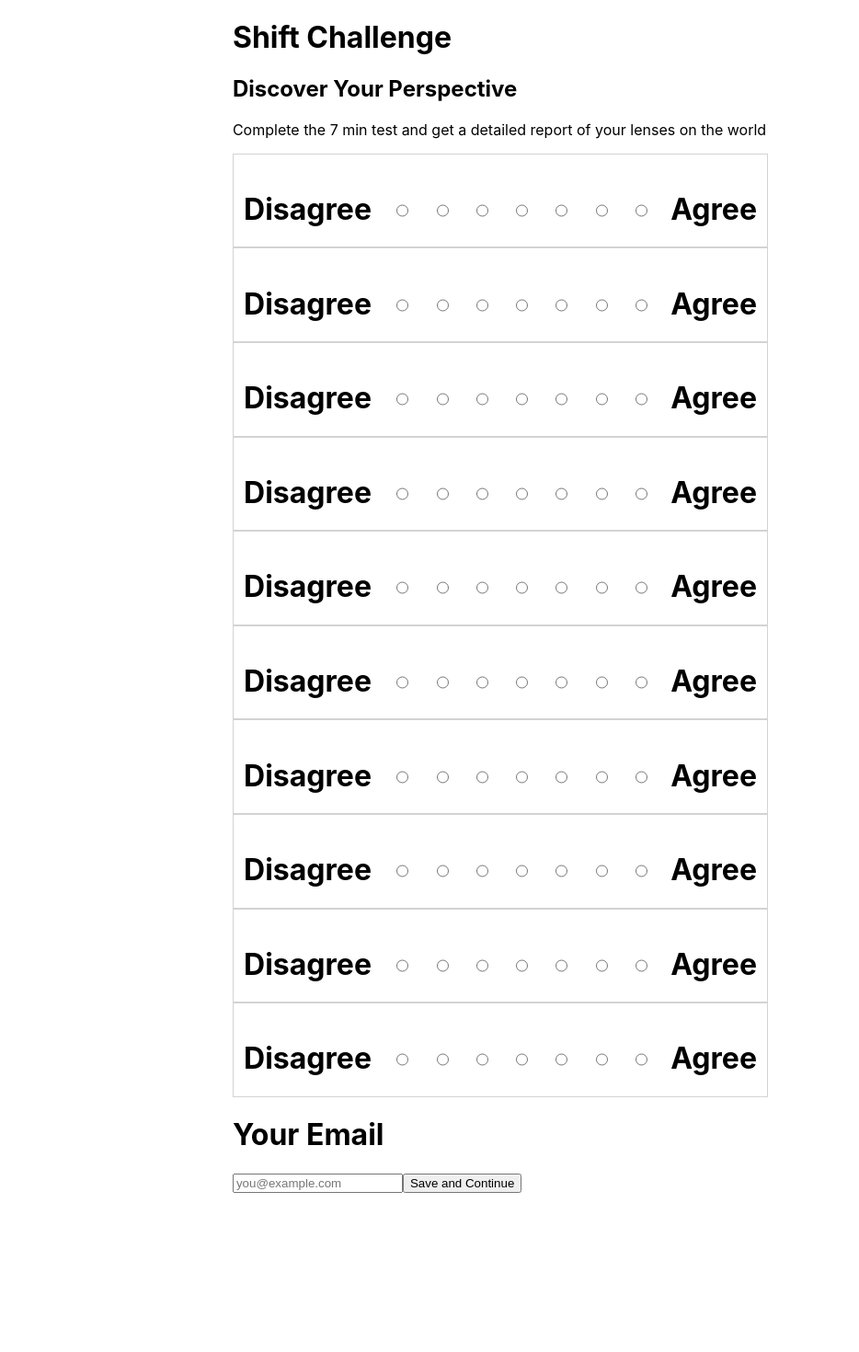
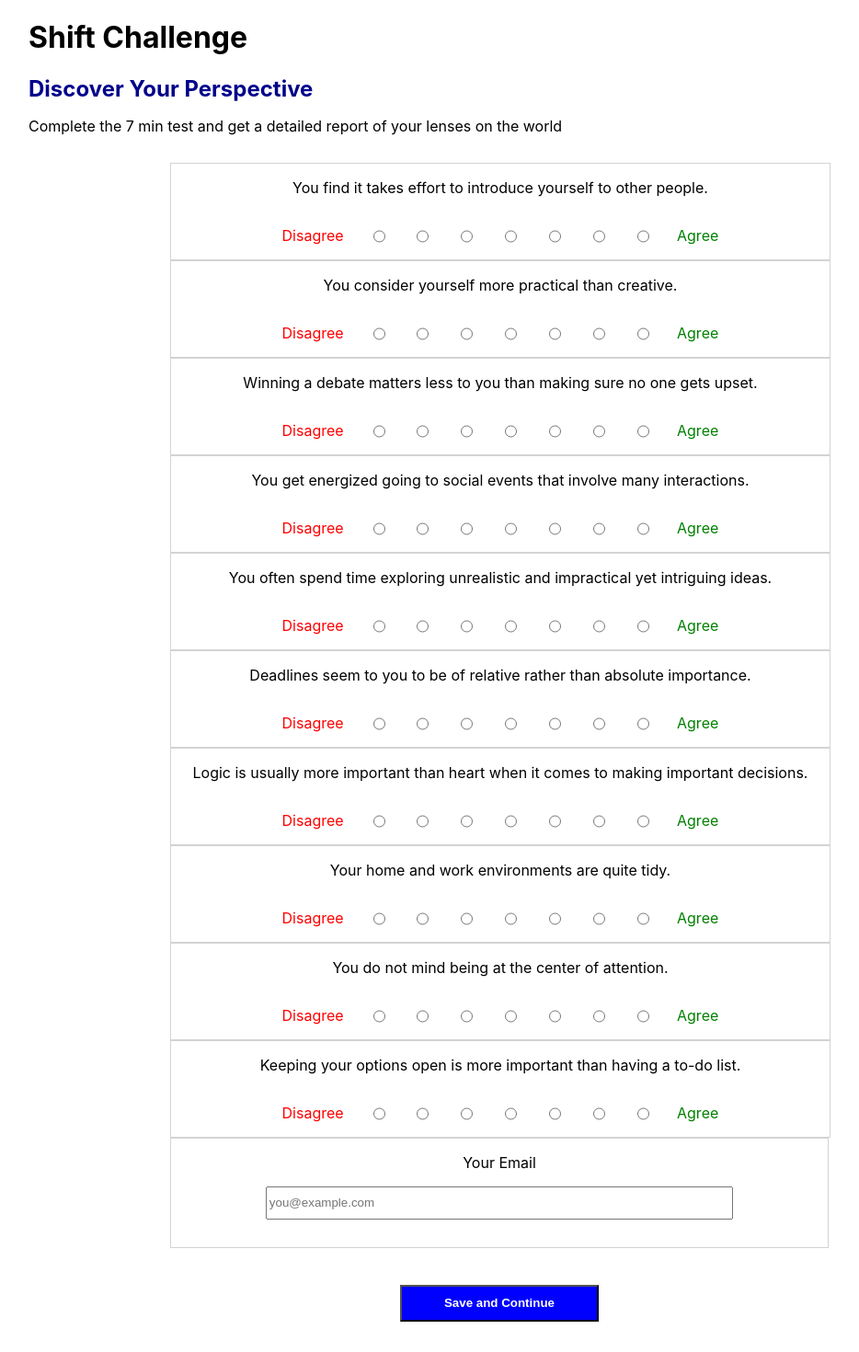
Before and after one commit to ktan114/Shift, a React (Create React App) app in the folder client/: page / in a window 1280 px wide. Shown: the top 1470 px of the page at 92% size, without its empty margins (97-1031 px from the left). Before the commit the page ends 1297 px from the top, so only its background shows below. Built offline with nearby package versions, Linux system fonts and the light colour scheme.

Commit message:
Added styling to the Home page

```diff
--- a/client/src/App.js
+++ b/client/src/App.js
@@ -52,7 +52,8 @@ class App extends Component {
     return (
       <div className="App">
         <Route
-          exact path="/"
+          exact
+          path="/"
           render={props => (
             <Home
               handleClick={this.handleClick}
--- /dev/null
+++ b/client/src/components/Home/Home.css
@@ -0,0 +1,38 @@
+.Home {
+  width: 80%;
+  display: flex;
+  flex-flow: column wrap;
+}
+.Home__h2 {
+  margin: 0;
+  color: darkblue;
+}
+.Home__p {
+  padding: 0;
+  margin-bottom: 30px;
+}
+.Home__Questionnaire {
+  display: flex;
+  flex-flow: column;
+  width: 70%;
+  align-self: center;
+}
+.Home__Input {
+  border: lightgrey 1px solid;
+  display: flex;
+  flex-flow: column;
+  align-items: center;
+}
+.Home__InputBox {
+  width: 70%;
+  height: 30px;
+  margin-bottom: 30px;
+}
+.Home__Button {
+  background: blue;
+  color: white;
+  width: 30%;
+  height: 40px;
+  font-weight: bold;
+  margin: 40px auto;
+}
--- a/client/src/components/Home/Home.js
+++ b/client/src/components/Home/Home.js
@@ -1,18 +1,20 @@
 import React from 'react';
 import { withRouter } from 'react-router-dom';
 
+import './Home.css';
 import questions from '../../questions';
 import Question from '../Question/Question';
 
 const Home = props => {
   return (
-    <div>
+    <div className="Home">
       <h1>Shift Challenge</h1>
-      <h2>Discover Your Perspective</h2>
-      <p>
+      <h2 className="Home__h2">Discover Your Perspective</h2>
+      <p className="Home__p">
         Complete the 7 min test and get a detailed report of your lenses on the
         world
       </p>
+      <div className="Home__Questionnaire">
         {questions.map((question, i) => {
           return (
             <React.Fragment key={i}>
@@ -20,15 +22,19 @@ const Home = props => {
             </React.Fragment>
           );
         })}
-      <h1>Your Email</h1>
+        <div className="Home__Input">
+          <p className="Home__h1">Your Email</p>
           <input
             type="text"
             placeholder="you@example.com"
+            className="Home__InputBox"
             name="email"
             value={props.email}
             onChange={props.handleInput}
           />
-      <button onClick={props.handleSubmit}>Save and Continue</button>
+        </div>
+        <button className="Home__Button" onClick={props.handleSubmit}>Save and Continue</button>
+      </div>
     </div>
   );
 };
--- a/client/src/components/Question/Question.css
+++ b/client/src/components/Question/Question.css
@@ -1,11 +1,23 @@
 .Question {
+  display: flex;
+  flex-flow: column;
+  align-items: center;
   border: 1px solid lightgrey;
   width: 100%;
   text-align: center;
 }
 .Question__Buttons {
   display: flex;
-  width: 100%;
+  width: 70%;
   justify-content: space-around;
   align-items: center;
 }
+.Question__Text {
+  color: black;
+}
+.Question__Text--red {
+  color: red;
+}
+.Question__Text--green {
+  color: green;
+}
--- a/client/src/components/Question/Question.js
+++ b/client/src/components/Question/Question.js
@@ -1,11 +1,10 @@
-import React, { Component } from 'react';
+import React from 'react';
 import RadioButton from '../RadioButton/RadioButton';
 
 import './Question.css';
 
-class Question extends Component {
-  render() {
-    const { question, handleClick } = this.props;
+const Question = props => {
+  const { question, handleClick } = props;
   const buttons = [];
   for (let i = 0; i < 7; i++) {
     buttons.push(
@@ -20,17 +19,16 @@ class Question extends Component {
   }
   return (
     <div className="Question">
-        <h3> {question.name} </h3>
+      <p className="Question__Text"> {question.question_name} </p>
       <div className="Question__Buttons">
-          <h1>Disagree</h1>
+        <p className="Question__Text--red">Disagree</p>
         {buttons.map((button, i) => {
           return <React.Fragment key={i}>{button}</React.Fragment>;
         })}
-          <h1> Agree </h1>
+        <p className="Question__Text--green"> Agree </p>
       </div>
     </div>
   );
-  }
-}
+};
 
 export default Question;
--- a/client/src/components/RadioButton/RadioButton.css
+++ b/client/src/components/RadioButton/RadioButton.css
@@ -1,10 +1,7 @@
 .RadioButton {
   height: 20px;
   border-radius: 15px;
-  border: 4px solid lightgrey;
+  border: 10px solid lightgrey;
   padding: 10px;
+  background: grey;
 }
-.RadioButton:hover,
-.RadioButton:active {
-  background: lightblue;
-}
```
Lines whose indentation alone changed are shown as unchanged.
